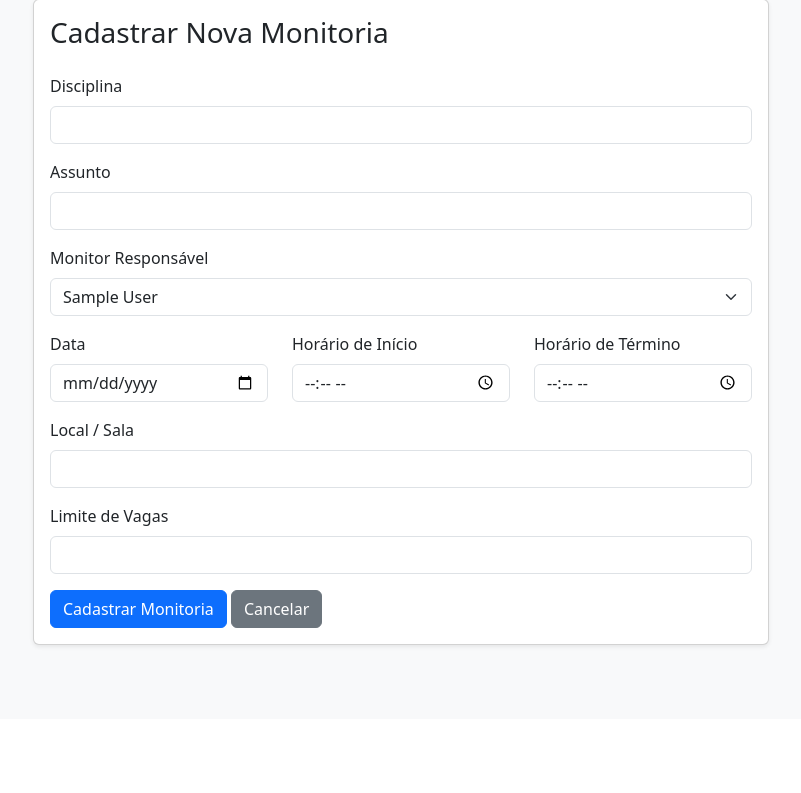
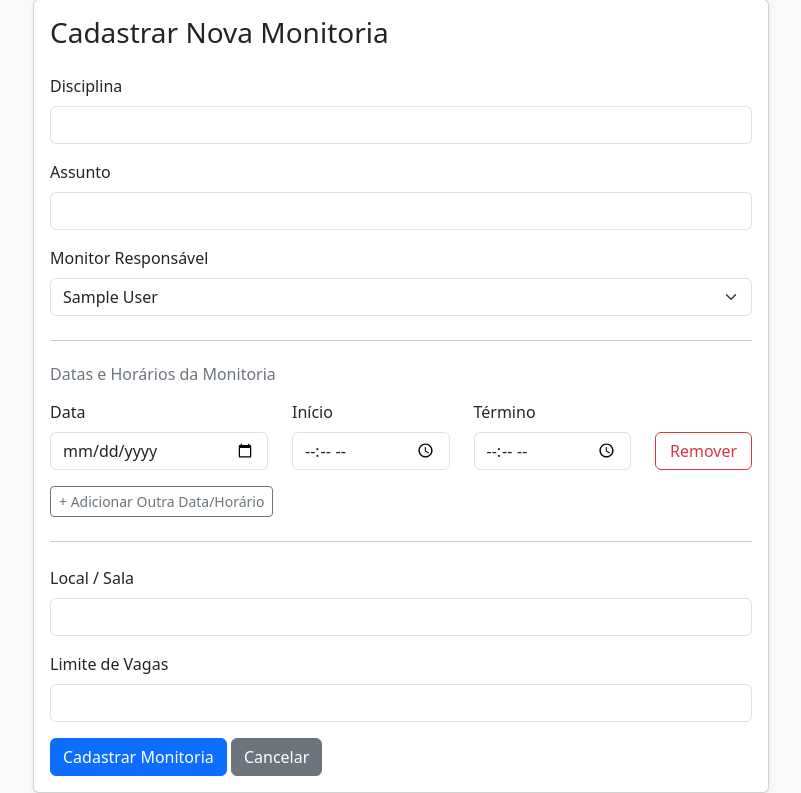
Before and after one commit to profnim/sistema_monitoria, a Django app: page /painel-admin/nova-monitoria/ in a window 1280 px wide. Shown: the part 81-874 px from the top of the page, without its empty margins (239-1040 px from the left). Before the commit the page ends 729 px from the top, so only its background shows below. Run offline with Django 5.2, Linux system fonts and the light colour scheme; the visitor is signed in with stand-in values (Sample User, id 1); data comes from the database, SQL or seed files in the repository; data that the repository does not hold is empty; parts of the project's set-up code (start-up, migrations or seed data) failed here and were passed over.

Commit message:
Refactoriza monitorias para suportar multiplas datas e horarios dinamicos

```diff
--- a/monitorias/templates/monitorias/form_monitoria.html
+++ b/monitorias/templates/monitorias/form_monitoria.html
@@ -32,20 +32,65 @@
         </select>
     </div>
 
-    <div class="row">
-        <div class="col-md-4 mb-3">
-            <label for="data" class="form-label">Data</label>
-            <input type="date" name="data" class="form-control" value="{{ monitoria.data|date:'Y-m-d' }}" required>
-        </div>
-        <div class="col-md-4 mb-3">
-            <label for="horario_inicio" class="form-label">Horário de Início</label>
-            <input type="time" name="horario_inicio" class="form-control" value="{{ monitoria.horario_inicio|time:'H:i' }}" required>
-        </div>
-        <div class="col-md-4 mb-3">
-            <label for="horario_fim" class="form-label">Horário de Término</label>
-            <input type="time" name="horario_fim" class="form-control" value="{{ monitoria.horario_fim|time:'H:i' }}" required>
-        </div>
+    <!-- SEÇÃO DE DATAS E HORÁRIOS MÚLTIPLOS (LADO A LADO) -->
+    <hr class="my-4">
+    <h5 class="mb-3 text-secondary" style="font-size: 1rem;">Datas e Horários da Monitoria</h5>
+
+    <div id="container-horarios">
+        {% if monitoria and monitoria.horarios.all %}
+            {% for h in monitoria.horarios.all %}
+                <div class="row align-items-end mb-3 horario-row">
+                    <div class="col-md-4">
+                        <label class="form-label">Data</label>
+                        <input type="date" name="datas[]" class="form-control" value="{{ h.data|date:'Y-m-d' }}" required>
+                    </div>
+                    <div class="col-md-3">
+                        <label class="form-label">Início</label>
+                        <input type="time" name="horarios_inicio[]" class="form-control" value="{{ h.horario_inicio|time:'H:i' }}" required>
+                    </div>
+                    <div class="col-md-3">
+                        <label class="form-label">Término</label>
+                        <input type="time" name="horarios_fim[]" class="form-control" value="{{ h.horario_fim|time:'H:i' }}" required>
+                    </div>
+                    <div class="col-md-2">
+                        <button type="button" class="btn btn-outline-danger w-100 btn-remover" title="Remover horário">
+                            Remover
+                        </button>
+                    </div>
+                </div>
+            {% endfor %}
+        {% else %}
+            <!-- Linha padrão vazia para quando estiver cadastrando uma nova monitoria -->
+            <div class="row align-items-end mb-3 horario-row">
+                <div class="col-md-4">
+                    <label class="form-label">Data</label>
+                    <input type="date" name="datas[]" class="form-control" required>
+                </div>
+                <div class="col-md-3">
+                    <label class="form-label">Início</label>
+                    <input type="time" name="horarios_inicio[]" class="form-control" required>
+                </div>
+                <div class="col-md-3">
+                    <label class="form-label">Término</label>
+                    <input type="time" name="horarios_fim[]" class="form-control" required>
+                </div>
+                <div class="col-md-2">
+                    <button type="button" class="btn btn-outline-danger w-100 btn-remover" title="Remover horário">
+                        Remover
+                    </button>
+                </div>
+            </div>
+        {% endif %}
     </div>
+
+    <!-- Botão para adicionar mais linhas -->
+    <div class="mb-4">
+        <button type="button" id="btn-adicionar-horario" class="btn btn-outline-secondary btn-sm">
+            + Adicionar Outra Data/Horário
+        </button>
+    </div>
+    <hr class="my-4">
+    <!-- FIM DA SEÇÃO DE HORÁRIOS -->
 
     <div class="mb-3">
         <label for="local" class="form-label">Local / Sala</label>
@@ -64,4 +109,37 @@
         </div>
     </div>
 </div>
+
+<!-- Script JavaScript para gerenciar a adição e remoção dinâmica das linhas -->
+<script>
+    document.getElementById('btn-adicionar-horario').addEventListener('click', function() {
+        const container = document.getElementById('container-horarios');
+        const primeiraLinha = container.querySelector('.horario-row');
+        const novaLinha = primeiraLinha.cloneNode(true);
+
+        // Limpa os valores preenchidos na linha copiada
+        novaLinha.querySelectorAll('input').forEach(input => input.value = '');
+
+        // Configura o botão de remover da nova linha
+        novaLinha.querySelector('.btn-remover').addEventListener('click', function() {
+            if (container.querySelectorAll('.horario-row').length > 1) {
+                novaLinha.remove();
+            } else {
+                alert('Você precisa manter pelo menos um horário.');
+            }
+        });
+
+        container.appendChild(novaLinha);
+    });
+
+    // Configura o botão de remover da primeira linha original
+    document.querySelector('.btn-remover').addEventListener('click', function() {
+        const container = document.getElementById('container-horarios');
+        if (container.querySelectorAll('.horario-row').length > 1) {
+            this.closest('.horario-row').remove();
+        } else {
+            alert('Você precisa manter pelo menos um horário.');
+        }
+    });
+</script>
 {% endblock %}
--- a/monitorias/views.py
+++ b/monitorias/views.py
@@ -1,7 +1,7 @@
 from django.shortcuts import render, get_object_or_404, redirect
 from django.contrib.auth.decorators import login_required
 from django.contrib import messages
-from .models import Monitoria, Inscricao
+from .models import Monitoria, Inscricao, HorarioMonitoria
 from django.contrib.auth.models import User
 from django.contrib.auth.forms import UserCreationForm
 from django.contrib.auth import login
@@ -28,22 +28,20 @@ def cadastrar_usuario(request):
 
 @login_required
 def lista_monitorias(request):
-    hoje = timezone.localdate() # Pega a data de hoje
+    hoje = timezone.localdate()
     busca = request.GET.get('q', '')
 
-    # Exibe para o aluno apenas monitorias de hoje em diante
-    monitorias = Monitoria.objects.filter(data__gte=hoje)
+    # Exibe monitorias que possuem horários de hoje em diante
+    monitorias = Monitoria.objects.filter(horarios__data__gte=hoje).distinct()
 
-    # Filtro por busca de disciplina ou assunto
     if busca:
         monitorias = monitorias.filter(
             models.Q(disciplina__icontains=busca) |
             models.Q(assunto__icontains=busca)
         )
 
-    monitorias = monitorias.order_by('data')
+    monitorias = monitorias.order_by('id')
 
-    # Pega os IDs das monitorias em que o usuário atual já está inscrito
     inscricoes_usuario = Inscricao.objects.filter(aluno=request.user).values_list('monitoria_id', flat=True)
 
     context = {
@@ -137,8 +135,7 @@ def painel_admin(request):
     total_usuarios = User.objects.count()
     total_inscricoes = Inscricao.objects.count()
 
-    # O Administrador vê TODAS as monitorias (passadas e futuras) para controle
-    monitorias = Monitoria.objects.all().order_by('-data')
+    monitorias = Monitoria.objects.all().order_by('-id')
 
     context = {
         'total_monitorias': total_monitorias,
@@ -156,25 +153,33 @@ def criar_monitoria(request):
         disciplina = request.POST.get('disciplina')
         assunto = request.POST.get('assunto')
         monitor_id = request.POST.get('monitor')
-        data = request.POST.get('data')
-        horario_inicio = request.POST.get('horario_inicio')
-        horario_fim = request.POST.get('horario_fim')
         local = request.POST.get('local')
         vagas_limite = request.POST.get('vagas_limite')
 
+        datas = request.POST.getlist('datas[]')
+        horarios_inicio = request.POST.getlist('horarios_inicio[]')
+        horarios_fim = request.POST.getlist('horarios_fim[]')
+
         monitor = get_object_or_404(User, pk=monitor_id)
 
-        Monitoria.objects.create(
+        monitoria = Monitoria.objects.create(
             disciplina=disciplina,
             assunto=assunto,
             monitor=monitor,
-            data=data,
-            horario_inicio=horario_inicio,
-            horario_fim=horario_fim,
             local=local,
             vagas_limite=vagas_limite
         )
-        messages.success(request, "Monitoria cadastrada com sucesso!")
+
+        for d, hi, hf in zip(datas, horarios_inicio, horarios_fim):
+            if d and hi and hf:
+                HorarioMonitoria.objects.create(
+                    monitoria=monitoria,
+                    data=d,
+                    horario_inicio=hi,
+                    horario_fim=hf
+                )
+
+        messages.success(request, "Monitoria cadastrada com sucesso com todos os horários!")
         return redirect('painel_admin')
 
     monitores = User.objects.filter(is_active=True)
@@ -190,16 +195,28 @@ def editar_monitoria(request, monitoria_id):
         monitoria.disciplina = request.POST.get('disciplina')
         monitoria.assunto = request.POST.get('assunto')
         monitor_id = request.POST.get('monitor')
-        monitoria.data = request.POST.get('data')
-        monitoria.horario_inicio = request.POST.get('horario_inicio')
-        monitoria.horario_fim = request.POST.get('horario_fim')
         monitoria.local = request.POST.get('local')
         monitoria.vagas_limite = request.POST.get('vagas_limite')
 
         monitoria.monitor = get_object_or_404(User, pk=monitor_id)
         monitoria.save()
 
-        messages.success(request, "Monitoria atualizada com sucesso!")
+        datas = request.POST.getlist('datas[]')
+        horarios_inicio = request.POST.getlist('horarios_inicio[]')
+        horarios_fim = request.POST.getlist('horarios_fim[]')
+
+        monitoria.horarios.all().delete()
+
+        for d, hi, hf in zip(datas, horarios_inicio, horarios_fim):
+            if d and hi and hf:
+                HorarioMonitoria.objects.create(
+                    monitoria=monitoria,
+                    data=d,
+                    horario_inicio=hi,
+                    horario_fim=hf
+                )
+
+        messages.success(request, "Monitoria e horários atualizados com sucesso!")
         return redirect('painel_admin')
 
     monitores = User.objects.filter(is_active=True)
```
Also changed, not shown: monitorias/admin.py (+12 -5 lines), monitorias/models.py (+16 -9 lines), monitorias/templates/monitorias/lista.html (+10 -1 lines), sistema_monitoria/settings.py (+21 -12 lines), monitorias/migrations/0001_initial.py, monitorias/migrations/0002_inscricao_presente.py (deleted).
